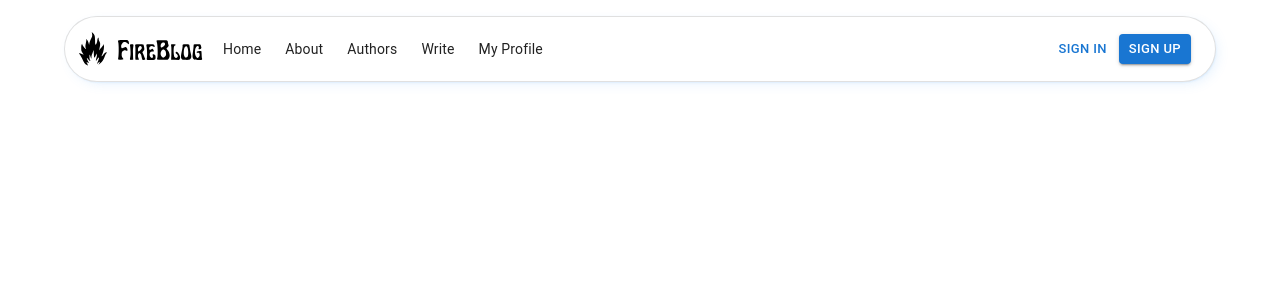
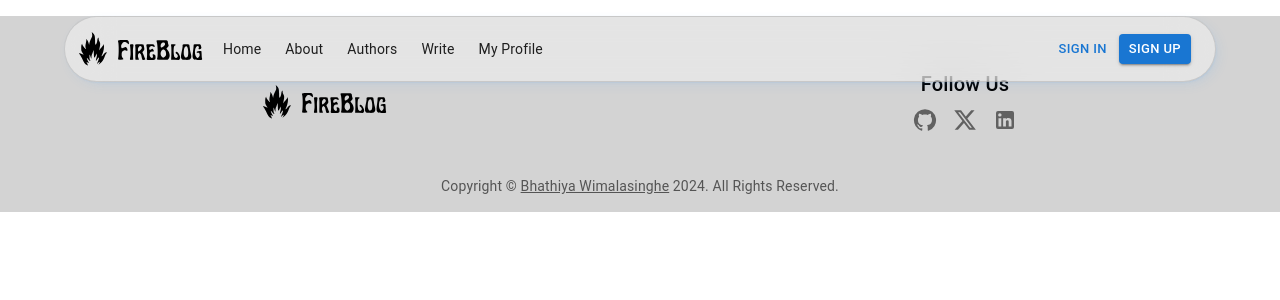
Before and after one commit to bhathiya-wimalasinghe/FireBlog, a React (Create React App) app: page / in a window 1280 px wide. Shown: the top 300 px of the page. Built offline with nearby package versions, Linux system fonts and the light colour scheme.

Commit message:
implement footer component ui

```diff
--- a/public/index.html
+++ b/public/index.html
@@ -4,6 +4,17 @@
     <meta charset="utf-8" />
     <link rel="icon" href="%PUBLIC_URL%/favicon.svg" />
     <meta name="viewport" content="width=device-width, initial-scale=1" />
+    <style>
+      * {
+        font-family: "Roboto", serif;
+      }
+
+      body {
+        margin: 0;
+        -webkit-font-smoothing: antialiased;
+        -moz-osx-font-smoothing: grayscale;
+      }
+    </style>
     <title>FireBlog</title>
   </head>
   <body>
--- a/src/App.js
+++ b/src/App.js
@@ -1,10 +1,12 @@
 import React from "react";
 import TopBar from "./components/TopBar";
+import Footer from "./components/Footer";
 
 function App() {
   return (
     <div className="App">
       <TopBar />
+      <Footer />
     </div>
   );
 }
--- /dev/null
+++ b/src/components/Footer.js
@@ -0,0 +1,65 @@
+import * as React from "react";
+import PropTypes from "prop-types";
+import Box from "@mui/material/Box";
+import Container from "@mui/material/Container";
+import Typography from "@mui/material/Typography";
+import Link from "@mui/material/Link";
+import logo from "../images/FireBlog.svg";
+import { IconButton, Stack } from "@mui/material";
+import { GitHub, LinkedIn, Twitter, X } from "@mui/icons-material";
+
+function Copyright() {
+  return (
+    <Typography variant="body2" color="text.secondary" align="center">
+      {"Copyright © "}
+      <Link
+        color="inherit"
+        href="http://www.linkedin.com/in/bhathiya-wimalasinghe"
+      >
+        Bhathiya Wimalasinghe
+      </Link>{" "}
+      {new Date().getFullYear()}
+      {". All Rights Reserved."}
+    </Typography>
+  );
+}
+
+const logoStyle = {
+  width: "140px",
+  height: "auto",
+  cursor: "pointer",
+};
+
+export default function Footer() {
+  return (
+    <Box mt={2} component="footer" sx={{ bgcolor: "lightgray", py: 2 }}>
+      <Box display="flex" justifyContent="space-around" alignItems="center">
+        <Box>
+          <img alt="fireblog logo" src={logo} style={logoStyle} />
+        </Box>
+        <Box display="flex" alignItems="center" flexDirection="column">
+          <Typography variant="h6">Follow Us</Typography>
+          <Stack direction="row">
+            <IconButton
+              aria-label="GitHub"
+              href="http://www.github.com/bhathiya-wimalasinghe"
+            >
+              <GitHub />
+            </IconButton>
+            <IconButton aria-label="X" href="https://twitter.com/Bhathiya_1996">
+              <X />
+            </IconButton>
+            <IconButton
+              aria-label="LinkedIn"
+              href="http://www.linkedin.com/in/bhathiya-wimalasinghe"
+            >
+              <LinkedIn />
+            </IconButton>
+          </Stack>
+        </Box>
+      </Box>
+
+      <Copyright />
+    </Box>
+  );
+}
```
